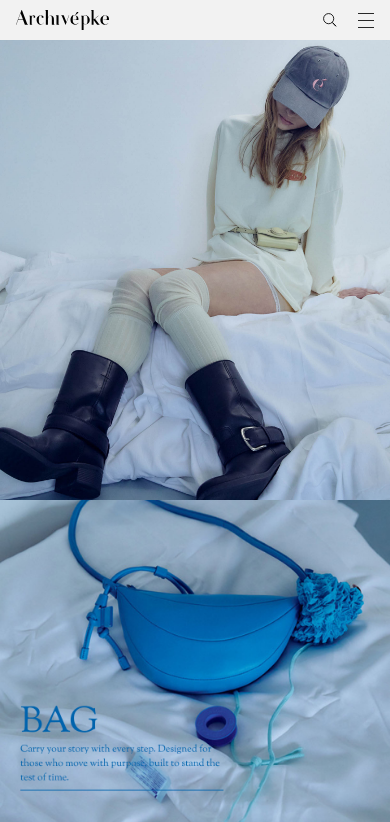
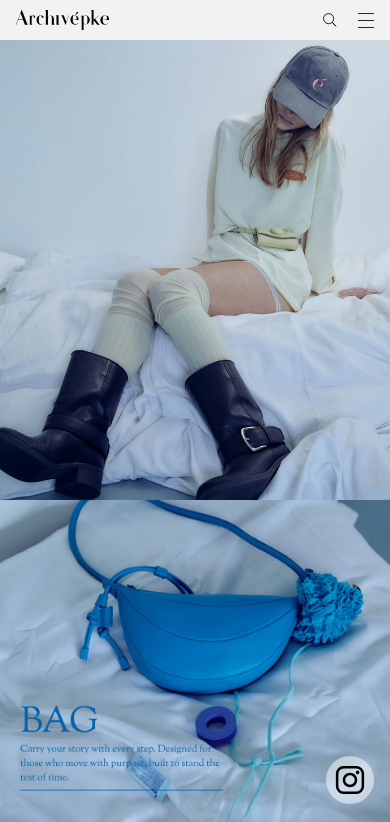
Before and after one commit to HyerinSeon/Archiv-pke, a plain HTML site: page index.html in a window 390 px wide. Shown: the top 822 px of the page. Drawn offline with nearby package versions, Linux system fonts and the light colour scheme; a web font is replaced by a local one.

Commit message:
four commit

```diff
--- a/css/style.css
+++ b/css/style.css
@@ -268,7 +268,6 @@
 
 .footer .f_logo {
   display: flex;
-  gap: 68px;
   padding-bottom: 12px;
 }
 
@@ -278,8 +277,15 @@
 }
 
 .footer .f_logo .insta_logo {
-  width: 64px;
-  height: 64px;
+  z-index: 99999;
+  width: 56px;
+  height: 56px;
+
+  position: fixed;
+  bottom: 40px;
+  right: 40px;
+  background-color: rgba(255, 255, 255, 0.5);
+  border-radius: 25px;
 }
 
 .footer .f_contents {
@@ -380,8 +386,14 @@
   }
 
   .footer .f_logo .insta_logo {
-    width: 60px;
-    height: 60px;
+    width: 48px;
+    height: 48px;
+
+    position: fixed;
+    bottom: 40px;
+    right: 40px;
+    background-color: rgba(255, 255, 255, 0.5);
+    border-radius: 25px;
   }
 }
 
@@ -699,8 +711,10 @@
   }
 
   .footer .f_logo .insta_logo {
-    width: 40px;
-    height: 40px;
+    bottom: 40px;
+    right: 20px;
+    background-color: rgba(255, 255, 255, 0.5);
+    border-radius: 25px;
   }
 
   .footer .f_contents {
@@ -854,8 +868,10 @@
   }
 
   .footer .f_logo .insta_logo {
-    width: 30px;
-    height: 30px;
+    bottom: 40px;
+    right: 16px;
+    background-color: rgba(255, 255, 255, 0.5);
+    border-radius: 25px;
   }
 
   .footer .f_contents {
```
